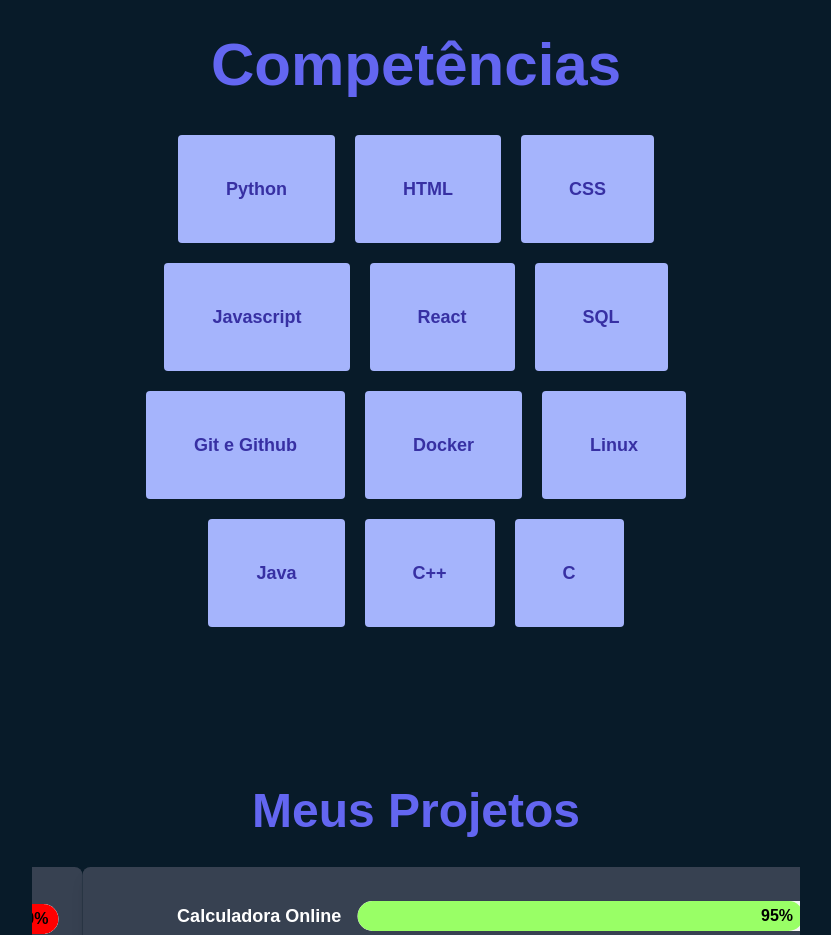
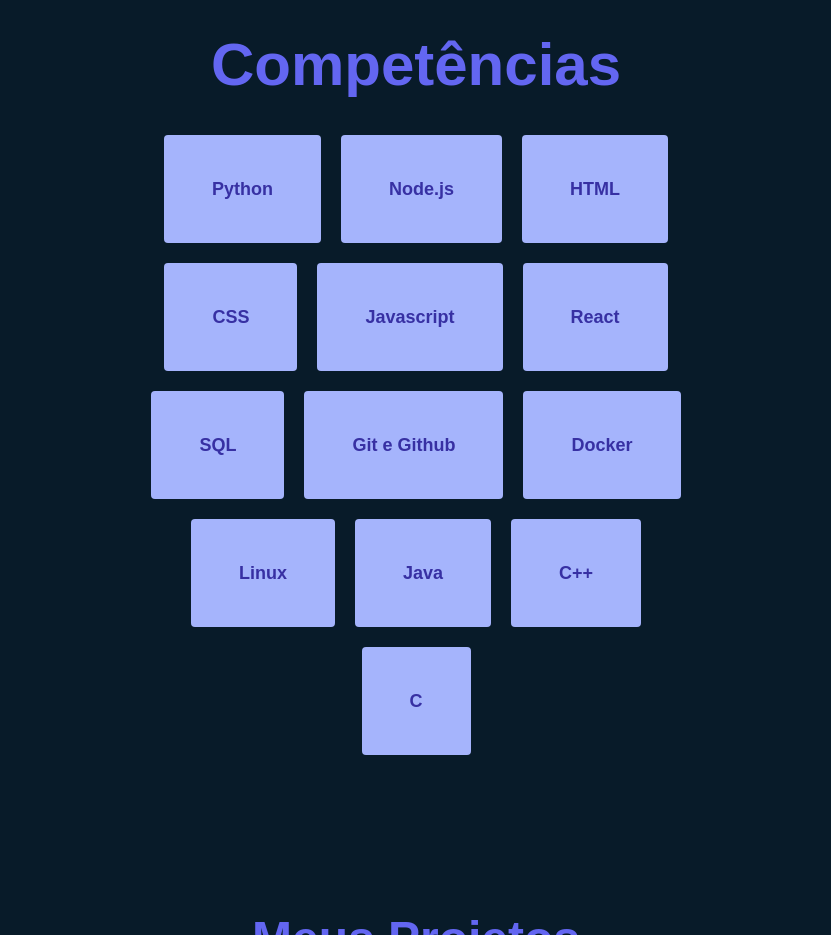
Before and after one commit to olavodd42/meu-portfolio, a React (Create React App) app: page / in a window 1280 px wide. Shown: the part 3000-3935 px from the top of the page, without its empty margins (224-1055 px from the left). Built offline with nearby package versions, Linux system fonts and the light colour scheme.

Commit message:
add skill

```diff
--- a/src/components/Skills.js
+++ b/src/components/Skills.js
@@ -1,6 +1,6 @@
 // Skills.js
 export default function Skills() {
-    const skills = ["Python", "HTML", "CSS", "Javascript", "React", "SQL", "Git e Github", "Docker", "Linux", "Java", "C++", "C"];
+    const skills = ["Python", "Node.js", "HTML", "CSS", "Javascript", "React", "SQL", "Git e Github", "Docker", "Linux", "Java", "C++", "C"];
     return (
         <section id="skills"
             className="px-10 w-full my-40 max-w-5xl mx-auto">
```
